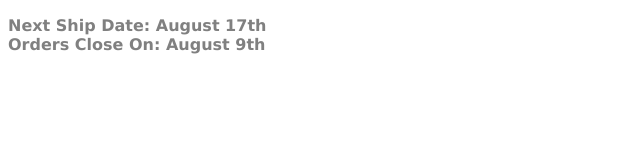
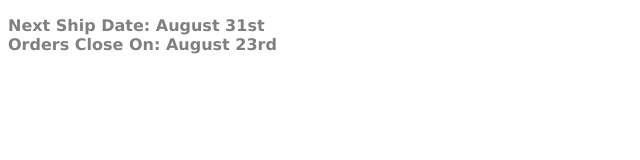
Before and after one commit to toschroy/toschroy.github.io, a plain HTML site: page index.html in a window 1280 px wide. Shown: the full height of the page, 0-640 px from the left. Drawn offline with Linux system fonts and the light colour scheme.

Commit message:
Update index.html

```diff
--- a/index.html
+++ b/index.html
@@ -8,8 +8,8 @@
   </style>
     <p>
         <strong>
-            Next Ship Date: August 17th<br>
-            Orders Close On: August 9th
+            Next Ship Date: August 31st<br>
+            Orders Close On: August 23rd
         </strong>
     </p>
 </html>
```
